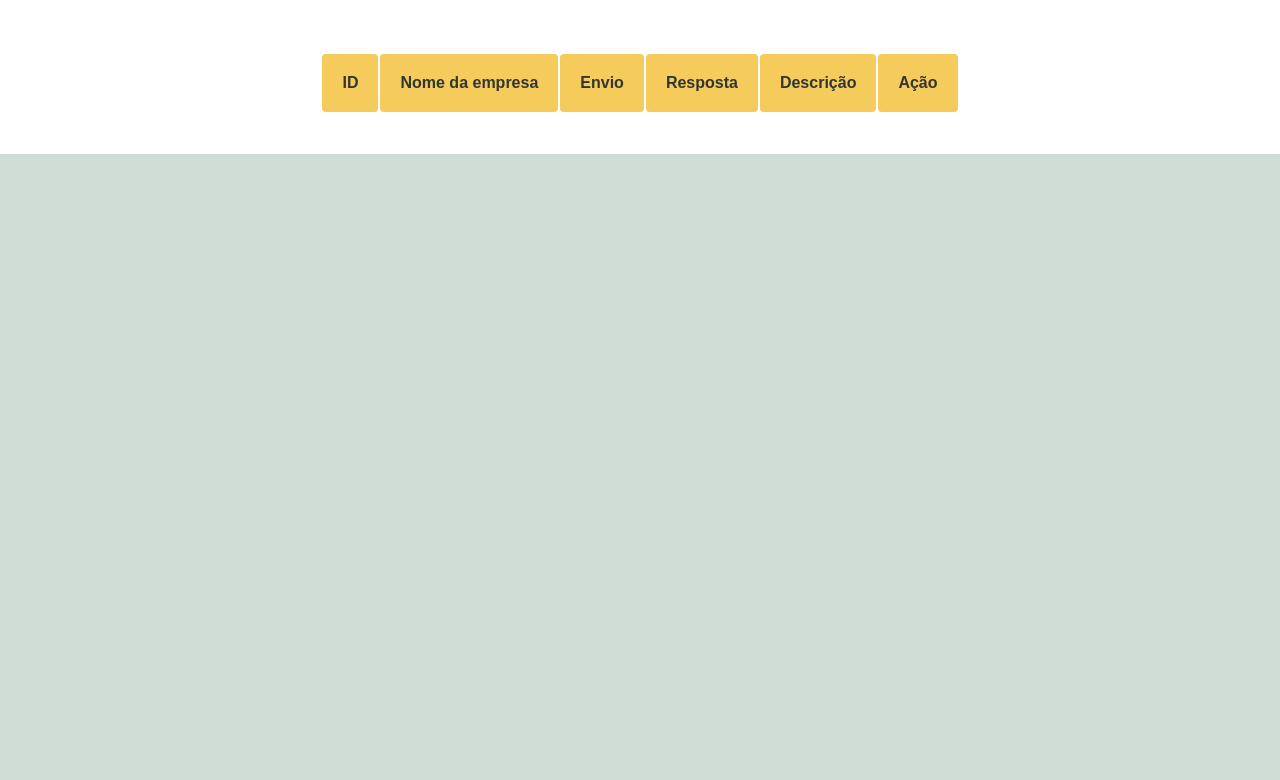
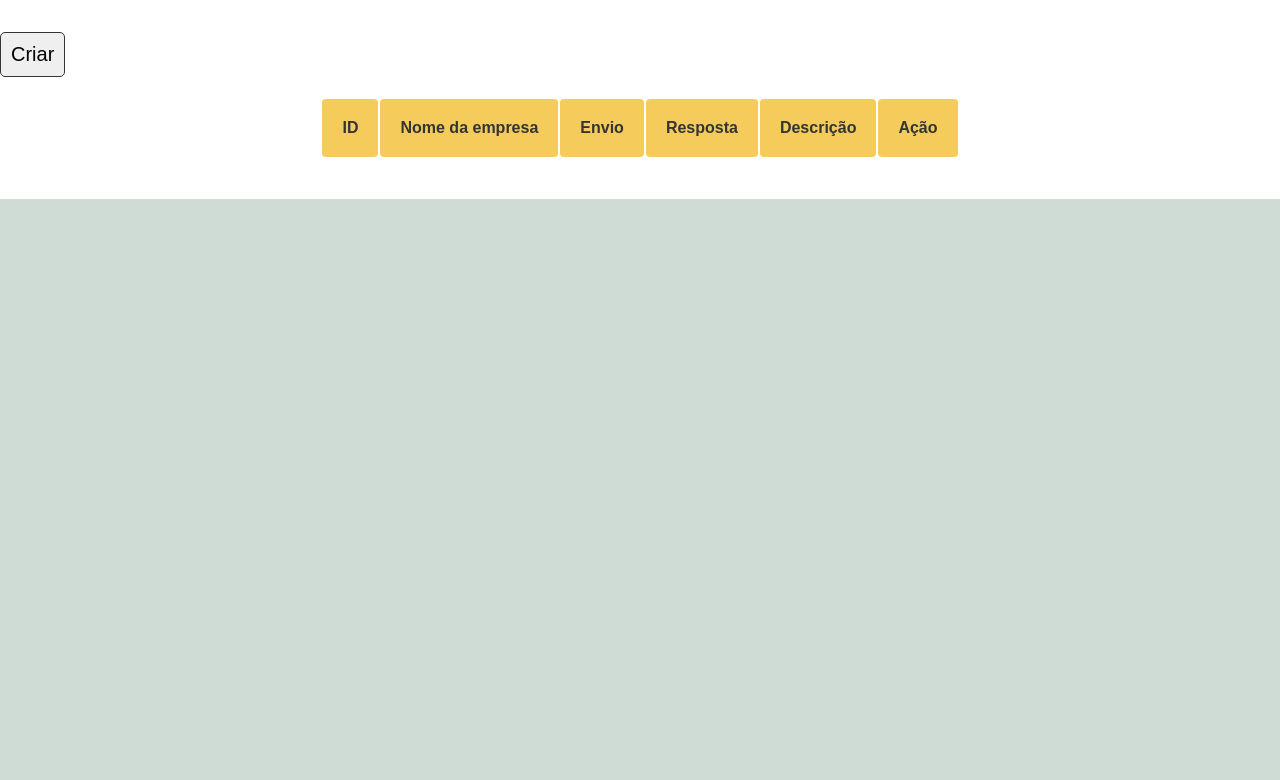
Before and after one commit to edilsontorres/crudFrontEnd-Adonis, a plain HTML site: page listCompany.html in a window 1280 px wide. Shown: the part 168-948 px from the top of the page. Drawn offline with Linux system fonts and the light colour scheme; no server answers.

Commit message:
Inserindo botão de criar usuario

```diff
--- a/listCompany.html
+++ b/listCompany.html
@@ -15,6 +15,11 @@
         <div class="area-titulo">
             <div class="titulo">
                 <h1>Area do Usuário</h1>
+            </div>
+        </div>
+        <div class="button-criar-area">
+            <div class="criar">
+                <input class="button-criar" type="submit" value="Criar"/>
             </div>
         </div>
         <div class="tabela">
```
